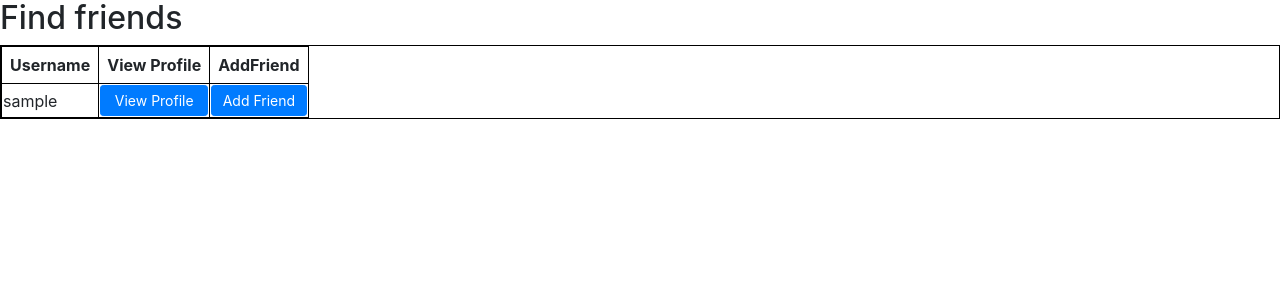
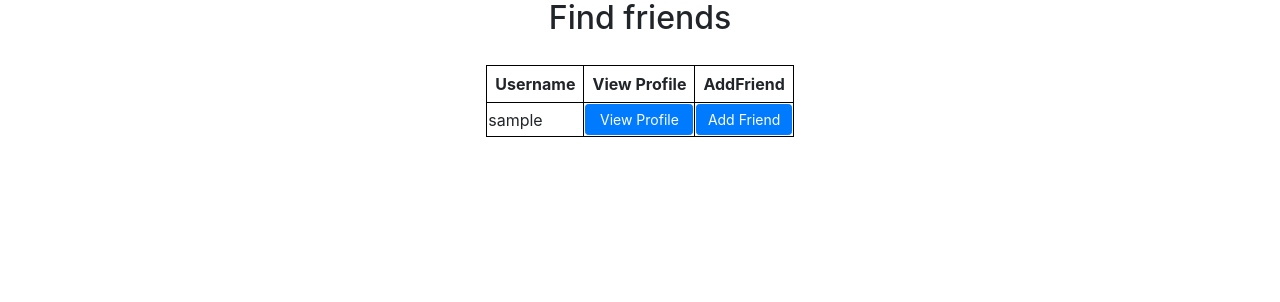
Before and after one commit to jackschlehr2/gamblersparadise, a Flask app: page / in a window 1280 px wide. Shown: the part 498-800 px from the top of the page. Run offline with Flask 2, Linux system fonts and the light colour scheme; tables that the repository leaves empty or names only in its code hold one stand-in row (values such as "Sample post"); some libraries are stand-ins or nearby versions.

Commit message:
some changed

```diff
--- a/flaskr/app.py
+++ b/flaskr/app.py
@@ -102,6 +102,7 @@ def view_profile(username):
 @app.route( "/add-friend/<username>", methods=['POST','GET'])
 @login_required
 def add_friend(username):
+
     conn = mysql.connection
     curr = conn.cursor()
     query = "select user_id from users where user_username=\"{username}\"".format(username=username)
@@ -116,9 +117,14 @@ def add_friend(username):
     curr.execute( query )
     conn.commit()
     print(query)
+    if request.method == "GET":
+        url = "/profile/{}".format(username)
+        return view_profile(username)
+    elif request.method == "POST":
+        return {'status':'success'}
+    return {'status':'error'}
 
-    url = "/profile/{}".format(username)
-    return view_profile(username)
+
 
 
 
@@ -237,7 +243,7 @@ def get_users():
 def get_bets():
     conn = mysql.connection
     curr = conn.cursor()
-    curr.execute("SELECT * FROM bets" )
+    curr.execute("SELECT * FROM bets order by submitted_date desc" )
     data = curr.fetchall()
     data = list(data)
     for index, bet in enumerate( data ):
@@ -356,7 +362,7 @@ def logout():
 
 
 if __name__== "__main__":
-    app.run(port=5000, host="0.0.0.0")
+    app.run(port=5001, host="0.0.0.0")
 
 
 # 0 7 * * * 7:00am everyday
--- a/flaskr/templates/index.html
+++ b/flaskr/templates/index.html
@@ -4,7 +4,7 @@
 
 <!-- <h1>this will be the main homepage</h1> -->
 
-<img src="https://production.listennotes.com/podcasts/gamblers-paradise-fRwzZUEL_b1-Tczl16baZUJ.1400x1400.jpg" alt="Welcome to Gambler's Paradise!" style="width:450px;height:400px;" class = "center">
+<img src="https://production.listennotes.com/podcasts/gamblers-paradise-fRwzZUEL_b1-Tczl16baZUJ.1400x1400.jpg" alt="Welcome to Gambler's Paradise!" style="max-width:450px;max-height:400px;height:100%;width:100%" class = "center">
 
 <div class="center">
   <h2>Find friends</h2>
@@ -18,7 +18,7 @@
       <tr>
           <td>{{user[0]}}</td>
           <td><a href="/profile/{{user[0]}}"><button class="btn btn-sm btn-primary btn-block">View Profile</button></a></td>
-        <td><button class="btn btn-sm btn-primary btn-block">Add Friend</button></td>
+          <td><button onclick="addfriend( '/add-friend/{{user[0]}}')" class="btn btn-sm btn-primary btn-block" id="add-friend">Add Friend</button></td>
       </tr>
     {% endfor %}
 
@@ -28,20 +28,48 @@
 
 
 <style>
-    table, th, td{
+    th, td{
     border:1px solid black;
     }
+
     th{
         padding: .5rem;
     }
     .center {
-      display: block;
+      display: flex;
       margin-left: auto;
       margin-right: auto;
+      display: flex;
+      flex-wrap: nowrap;
+      flex-direction: column;
+    }
+    h2{
+      align-self: center;
+    }
+    tr{
+      margin: 10px;
+    }
+    table{
+      margin: 20px;
     }
 
 
 </style>
+<script>
+  function addfriend(url){
+    console.log(url)
+    $.ajax({
 
+      type: "POST",
+      url: url,
+      success: function(data) {
+        console.log(data);
+      },
+      error: function(data){
+        console.log(data);
+      }
+    });
+  };
+</script>
 
 {% endblock  %}
```
Also changed, not shown: flaskr/requirements.txt (+7 -0 lines). Lines whose indentation alone changed are shown as unchanged.
